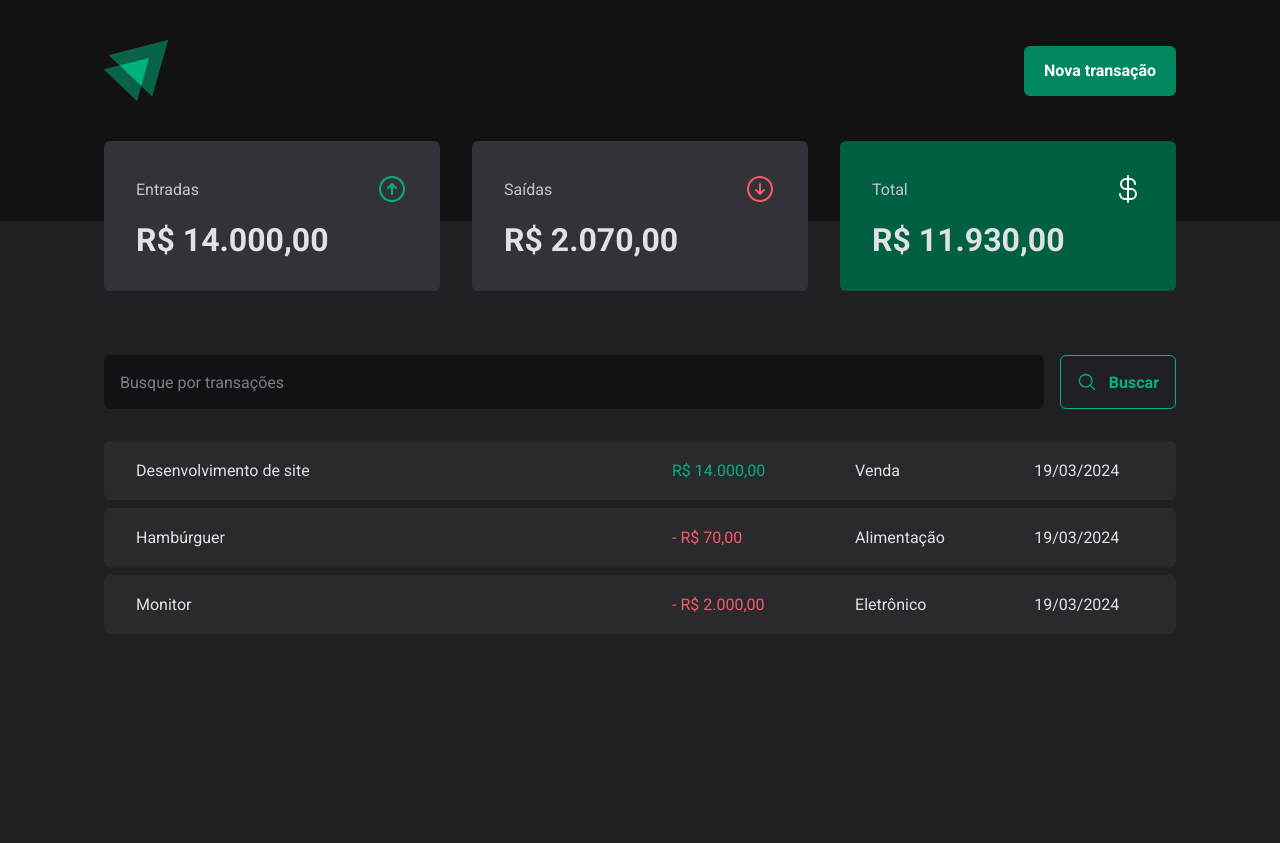
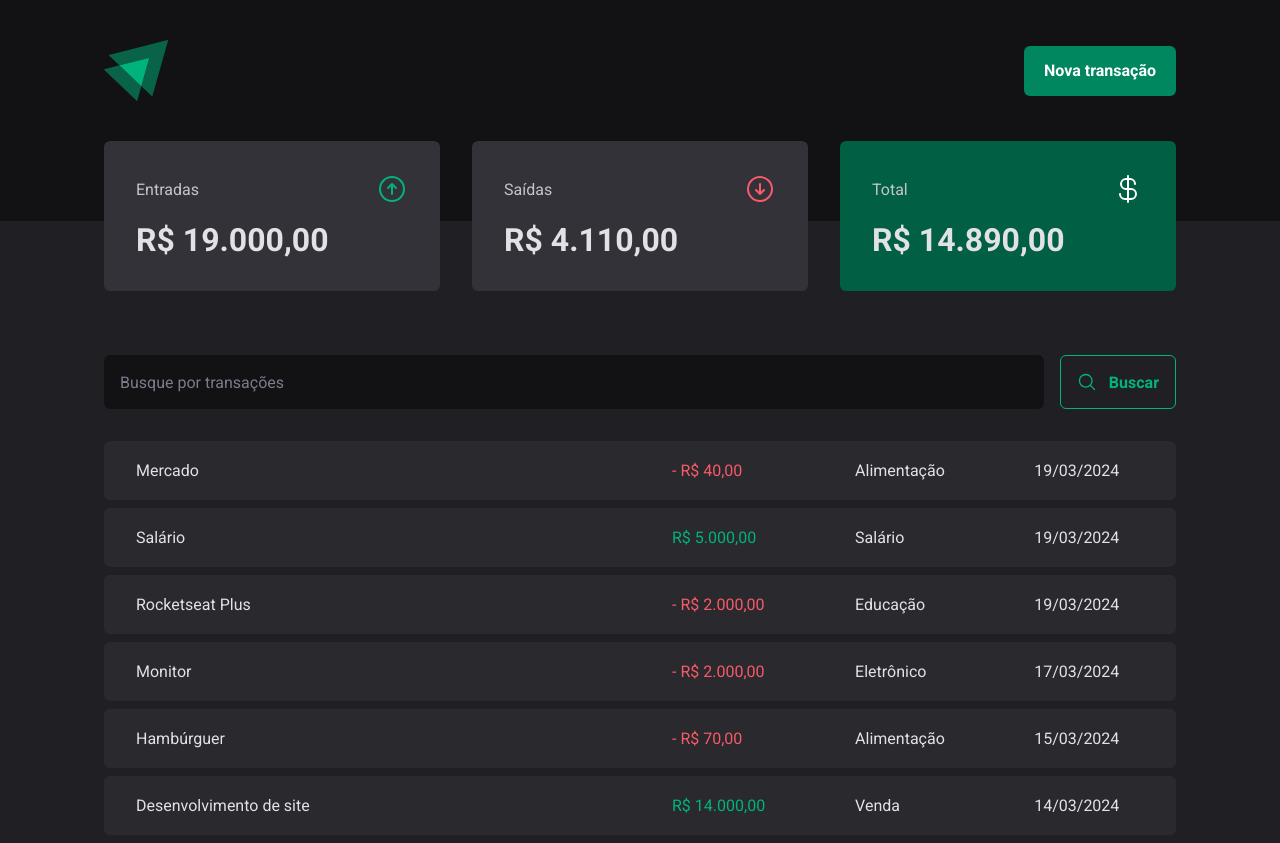
Before and after one commit to carlos-HFC/dt-money, a React (Vite) app: page / in a window 1280 px wide. Before the commit the page ends 800 px from the top, so only its background shows below. Built offline with nearby package versions, Linux system fonts and the light colour scheme; data requests are answered from the project's data file.

Commit message:
feat: create transaction

```diff
--- a/server.json
+++ b/server.json
@@ -6,7 +6,7 @@
       "type": "income",
       "category": "Venda",
       "price": 14000,
-      "createdAt": "2024-03-19T13:00:00.000Z"
+      "createdAt": "2024-03-14T13:00:00.000Z"
     },
     {
       "id": 2,
@@ -14,7 +14,7 @@
       "type": "outcome",
       "category": "Alimentação",
       "price": 70,
-      "createdAt": "2024-03-19T13:10:00.000Z"
+      "createdAt": "2024-03-15T21:10:00.000Z"
     },
     {
       "id": 3,
@@ -22,7 +22,31 @@
       "type": "outcome",
       "category": "Eletrônico",
       "price": 2000,
-      "createdAt": "2024-03-19T15:10:00.000Z"
+      "createdAt": "2024-03-17T15:10:00.000Z"
+    },
+    {
+      "description": "Rocketseat Plus",
+      "category": "Educação",
+      "price": 2000,
+      "type": "outcome",
+      "createdAt": "2024-03-19T17:21:30.453Z",
+      "id": 4
+    },
+    {
+      "description": "Salário",
+      "category": "Salário",
+      "price": 5000,
+      "type": "income",
+      "createdAt": "2024-03-19T17:24:48.491Z",
+      "id": 5
+    },
+    {
+      "description": "Mercado",
+      "category": "Alimentação",
+      "price": 40,
+      "type": "outcome",
+      "createdAt": "2024-03-19T17:30:27.703Z",
+      "id": 6
     }
   ]
 }
--- a/src/components/NewTransactionModal/index.tsx
+++ b/src/components/NewTransactionModal/index.tsx
@@ -3,6 +3,8 @@ import { ArrowCircleDown, ArrowCircleUp, X } from "@phosphor-icons/react"
 import * as Dialog from "@radix-ui/react-dialog"
 import { Controller, useForm } from "react-hook-form"
 import { z } from "zod"
+
+import { useTransaction } from "../../contexts/Transactions"
 
 import {
   Close,
@@ -22,12 +24,17 @@ const newTransactionFormSchema = z.object({
 type NewTransactionFormInputs = z.infer<typeof newTransactionFormSchema>
 
 export function NewTransactionModal() {
-  const { register, handleSubmit, formState, control } =
+  const { createTransaction } = useTransaction()
+
+  const { register, reset, handleSubmit, formState, control } =
     useForm<NewTransactionFormInputs>({
       resolver: zodResolver(newTransactionFormSchema),
     })
 
-  async function handleCreateNewTransaction(data: NewTransactionFormInputs) {}
+  async function handleCreateNewTransaction(data: NewTransactionFormInputs) {
+    await createTransaction(data)
+    reset()
+  }
 
   return (
     <Dialog.Portal>
--- a/src/contexts/Transactions/index.tsx
+++ b/src/contexts/Transactions/index.tsx
@@ -17,9 +17,17 @@ interface Transaction {
   createdAt: string
 }
 
+interface CreateTransaction {
+  description: string
+  category: string
+  price: number
+  type: "income" | "outcome"
+}
+
 interface TransactionContextProps {
   transactions: Transaction[]
   fetchTransactions(query?: string): Promise<void>
+  createTransaction(data: CreateTransaction): Promise<void>
 }
 
 export const TransactionContext = createContext({} as TransactionContextProps)
@@ -36,6 +44,8 @@ export function TransactionProvider(props: PropsWithChildren) {
   async function fetchTransactions(query?: string) {
     const response = await api.get("/transactions", {
       params: {
+        _sort: "createdAt",
+        _order: "desc",
         q: query,
       },
     })
@@ -43,8 +53,19 @@ export function TransactionProvider(props: PropsWithChildren) {
     setTransactions(response.data)
   }
 
+  async function createTransaction(data: CreateTransaction) {
+    const response = await api.post("/transactions", {
+      ...data,
+      createdAt: new Date(),
+    })
+
+    setTransactions(prev => [response.data, ...prev])
+  }
+
   return (
-    <TransactionContext.Provider value={{ transactions, fetchTransactions }}>
+    <TransactionContext.Provider
+      value={{ transactions, fetchTransactions, createTransaction }}
+    >
       {props.children}
     </TransactionContext.Provider>
   )
```
